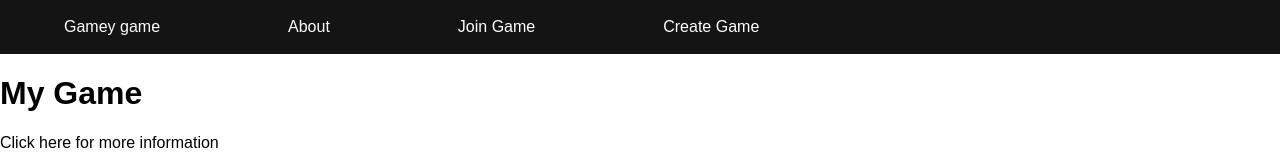
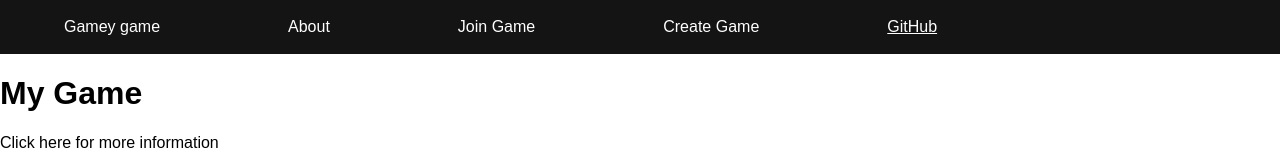
Before and after one commit to vviseguy/startup, a plain HTML site: page index.html in a window 1280 px wide. Shown: the top 160 px of the page. Drawn offline with Linux system fonts and the light colour scheme.

Commit message:
Added GitHub link

```diff
--- a/index.html
+++ b/index.html
@@ -14,6 +14,7 @@
     <div onclick="changePage('tutorial')">About</div>
     <div onclick="changePage('join-game')">Join Game</div>
     <div onclick="changePage('create-game')">Create Game</div>
+    <a style="color:white" href="https://github.com/vviseguy/startup">GitHub</a>
   </div>
 
   <div class="page hidden" id="home">
```
